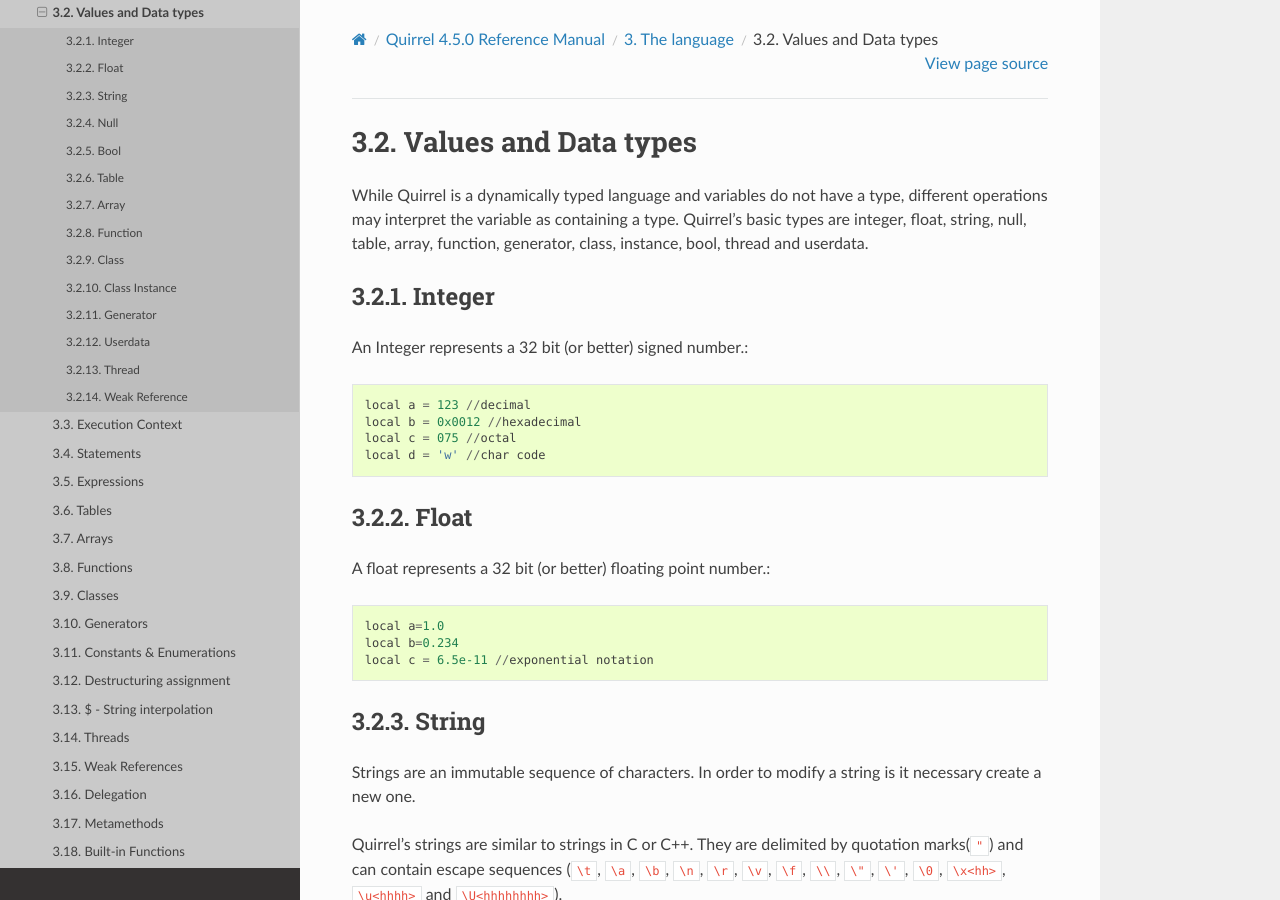
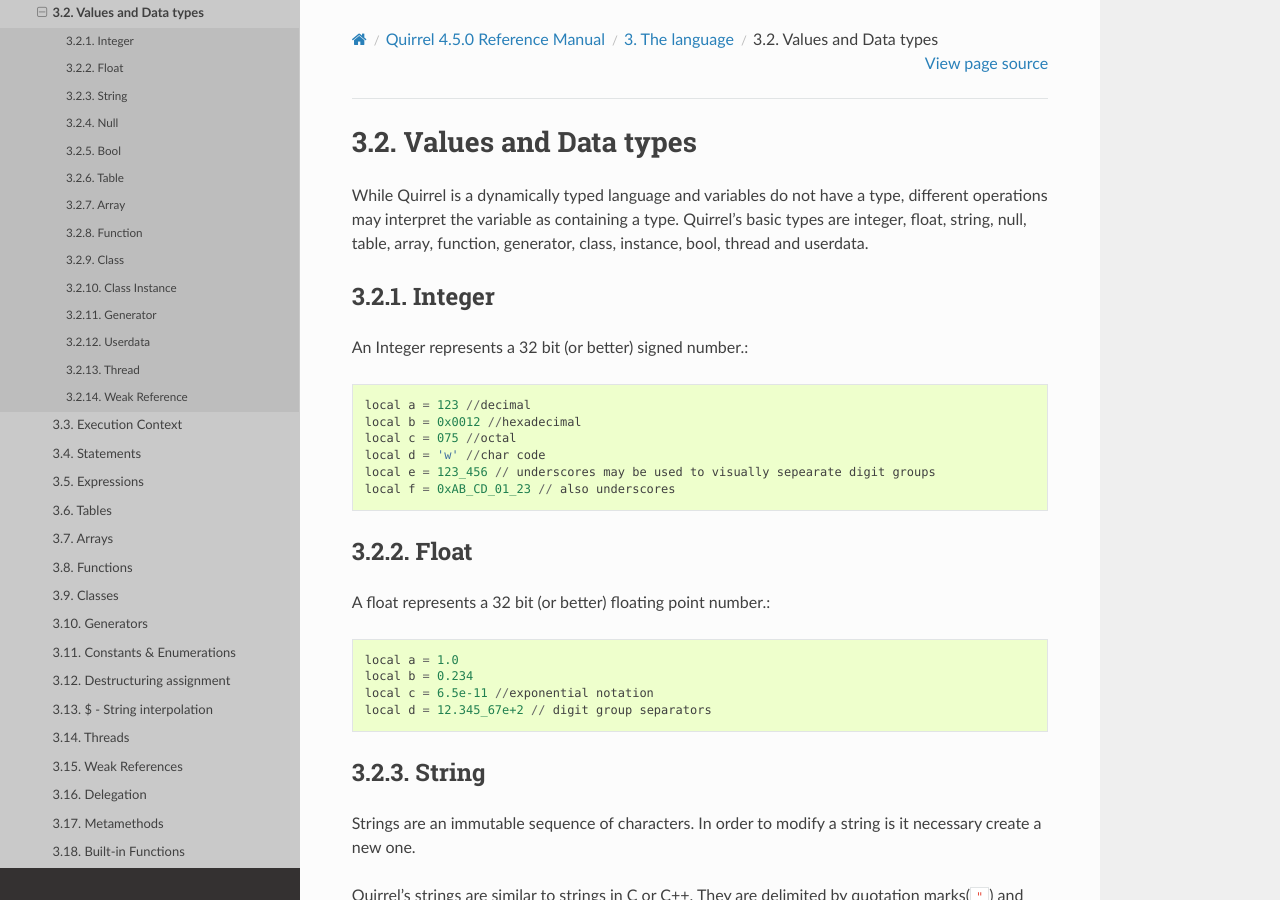
Before and after one commit to albertodemichelis/squirrel, a Sphinx documentation site: the page built from doc/source/reference/language/datatypes.rst, in a window 1280 px wide and 900 px high. Built offline with Sphinx 7.4.7 and the Read the Docs theme 2.0.0, drawn with Linux system fonts in a browser that asks for light colours.

Commit message:
Allow _ separator inside numbers
Underscores can be used to improve readability and are actually
ignored for parsing numbers

Example

let x = 123_456
let y = 555.666_777
let z = 0xAB_CD_01_23
let w = 12.345_67e+2

```diff
--- a/doc/source/reference/language/datatypes.rst
+++ b/doc/source/reference/language/datatypes.rst
@@ -22,6 +22,8 @@
     local b = 0x0012 //hexadecimal
     local c = 075 //octal
     local d = 'w' //char code
+    local e = 123_456 // underscores may be used to visually sepearate digit groups
+    local f = 0xAB_CD_01_23 // also underscores
 
 --------
 Float
@@ -29,9 +31,10 @@
 
 A float represents a 32 bit (or better) floating point number.::
 
-    local a=1.0
-    local b=0.234
+    local a = 1.0
+    local b = 0.234
     local c = 6.5e-11 //exponential notation
+    local d = 12.345_67e+2 // digit group separators
 
 --------
 String
```
Also changed, not shown: 1 other file.
